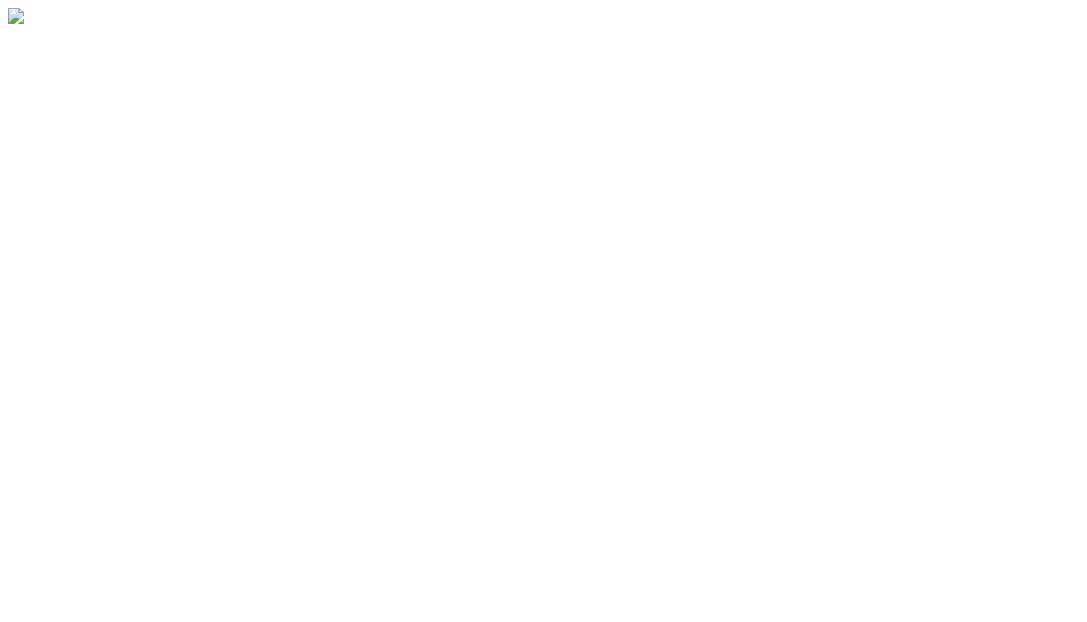
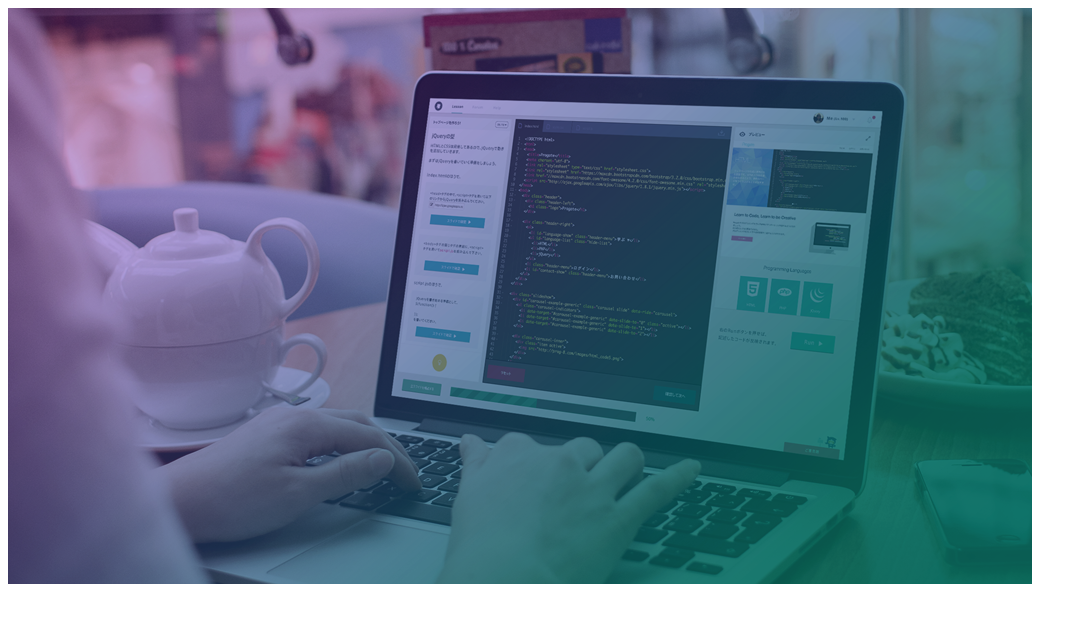
Before and after one commit to ekle-soari/steste.github.io, a plain HTML site: page index.html in a window 1280 px wide. Shown: the whole page, without its empty margins (0-1087 px from the left). Drawn offline with Linux system fonts and the light colour scheme.

Commit message:
Update index.html

```diff
--- a/index.html
+++ b/index.html
@@ -6,6 +6,6 @@
   <title>画像</title>
 </head>
 <body>
-  <img src="top.jpg">
+  <img src="https://raw.githubusercontent.com/ekle-soari/steste.github.io/refs/heads/main/top.png">
 </body>
 </html>
```
